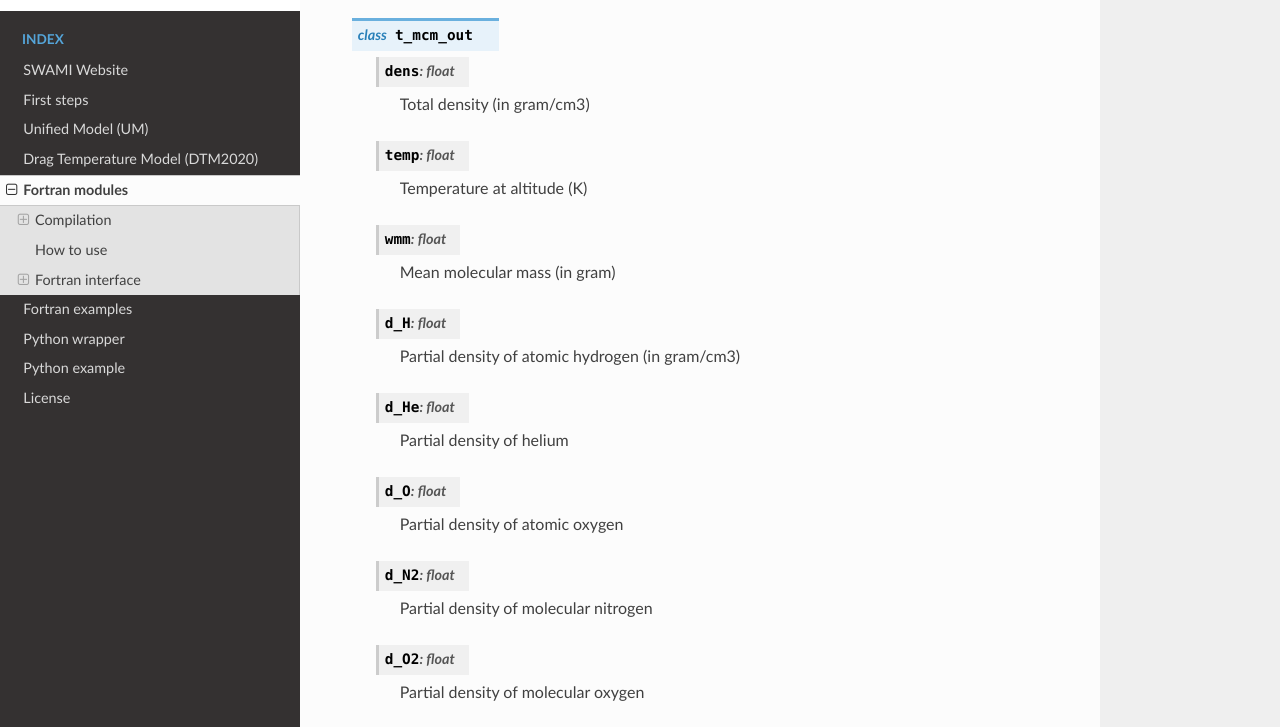
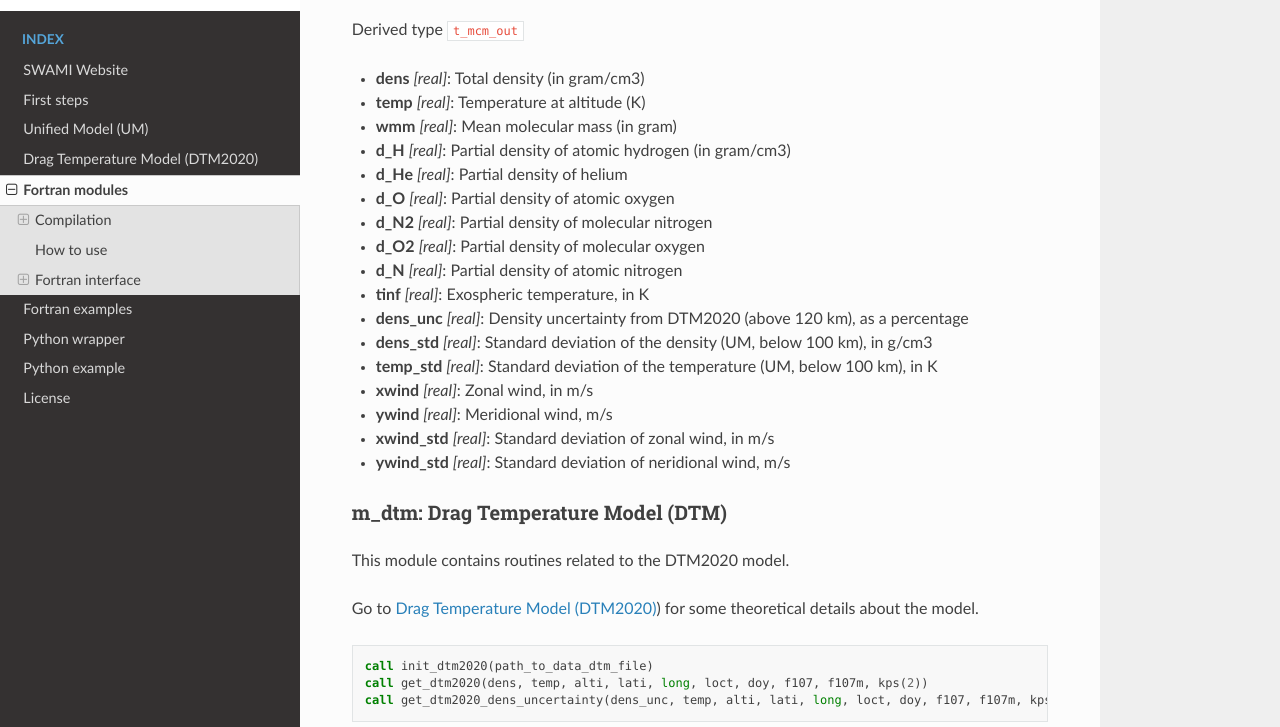
Before and after one commit to swami-h2020-eu/mcm, a Sphinx documentation site: the page built from docs/fortran.rst, in a window 1280 px wide and 1400 px high, scrolled down 1947 px. Shown: the part 238-965 px from the top of the window. Built offline with Sphinx 7.4.7 and the Read the Docs theme 2.0.0, drawn with Linux system fonts in a browser that asks for light colours; some of the changed text lies outside the part shown.

Commit message:
Fix fortran docs

```diff
--- a/docs/fortran.rst
+++ b/docs/fortran.rst
@@ -95,109 +95,25 @@ This module contains routines related to the MCM model, which combines the DTM (
 
 .. f:autosubroutine:: m_mcm/get_mcm
 
-.. py:class:: t_mcm_out
+Derived type ``t_mcm_out``
 
-   .. py:attribute:: dens
-      :type: float
-      :noindex:
-
-      Total density (in gram/cm3)
-
-   .. py:attribute:: temp
-      :type: float
-      :noindex:
-
-      Temperature at altitude (K)
-
-   .. py:attribute:: wmm
-      :type: float
-      :noindex:
-
-      Mean molecular mass (in gram)
-
-   .. py:attribute:: d_H
-      :type: float
-      :noindex:
-
-      Partial density of atomic hydrogen (in gram/cm3)
-
-   .. py:attribute:: d_He
-      :type: float
-      :noindex:
-
-      Partial density of helium
-
-   .. py:attribute:: d_O
-      :type: float
-      :noindex:
-
-      Partial density of atomic oxygen
-
-   .. py:attribute:: d_N2
-      :type: float
-      :noindex:
-
-      Partial density of molecular nitrogen
-
-   .. py:attribute:: d_O2
-      :type: float
-      :noindex:
-
-      Partial density of molecular oxygen
-
-   .. py:attribute:: d_N
-      :type: float
-      :noindex:
-
-      Partial density of atomic nitrogen
-
-   .. py:attribute:: tinf
-      :type: float
-      :noindex:
-
-      Exospheric temperature, in K
-
-   .. py:attribute:: dens_unc
-      :type: float
-      :noindex:
-
-      Density uncertainty from DTM2020 (above 120 km), as a percentage
-
-   .. py:attribute:: dens_std
-      :type: float
-      :noindex:
-
-      Standard deviation of the density (UM, below 100 km), in g/cm3
-
-   .. py:attribute:: temp_std
-      :type: float
-      :noindex:
-
-      Standard deviation of the temperature (UM, below 100 km), in K
-
-   .. py:attribute:: xwind
-      :type: float
-      :noindex:
-
-      Zonal wind, in m/s
-
-   .. py:attribute:: ywind
-      :type: float
-      :noindex:
-
-      Meridional wind, m/s
-
-   .. py:attribute:: xwind_std
-      :type: float
-      :noindex:
-
-      Standard deviation of zonal wind, in m/s
-
-   .. py:attribute:: ywind_std
-      :type: float
-      :noindex:
-
-      Standard deviation of neridional wind, m/s
+* **dens** *[real]*: Total density (in gram/cm3)
+* **temp** *[real]*: Temperature at altitude (K)
+* **wmm** *[real]*: Mean molecular mass (in gram)
+* **d_H** *[real]*: Partial density of atomic hydrogen (in gram/cm3)
+* **d_He** *[real]*: Partial density of helium
+* **d_O** *[real]*: Partial density of atomic oxygen
+* **d_N2** *[real]*: Partial density of molecular nitrogen
+* **d_O2** *[real]*: Partial density of molecular oxygen
+* **d_N** *[real]*: Partial density of atomic nitrogen
+* **tinf** *[real]*: Exospheric temperature, in K
+* **dens_unc** *[real]*: Density uncertainty from DTM2020 (above 120 km), as a percentage
+* **dens_std** *[real]*: Standard deviation of the density (UM, below 100 km), in g/cm3
+* **temp_std** *[real]*: Standard deviation of the temperature (UM, below 100 km), in K
+* **xwind** *[real]*: Zonal wind, in m/s
+* **ywind** *[real]*: Meridional wind, m/s
+* **xwind_std** *[real]*: Standard deviation of zonal wind, in m/s
+* **ywind_std** *[real]*: Standard deviation of neridional wind, m/s
 
 
 m_dtm: Drag Temperature Model (DTM)
@@ -223,71 +139,21 @@ Go to :ref:`Drag Temperature Model (DTM2020)`) for some theoretical details abou
 .. f:autosubroutine:: m_dtm/get_dtm2020_dens_uncertainty
 
 
-.. py:data:: DTM2020_DATA_FILENAME
-   :type: string
-   :value: "DTM_2020_F107_Kp.dat"
+Parameter ``DTM2020_DATA_FILENAME`` (*character*) is ``"DTM_2020_F107_Kp.dat"``
 
-.. py:class:: t_dtm_out
+Derived type ``t_dtm_out``
 
-   .. py:attribute:: dens
-      :type: float
-      :noindex:
-
-      Total density (in gram/cm3)
-
-   .. py:attribute:: temp
-      :type: float
-      :noindex:
-
-      Temperature at altitude (K)
-
-   .. py:attribute:: wmm
-      :type: float
-      :noindex:
-
-      Mean molecular mass (in gram)
-
-   .. py:attribute:: d_H
-      :type: float
-      :noindex:
-
-      Partial density of atomic hydrogen (in gram/cm3)
-
-   .. py:attribute:: d_He
-      :type: float
-      :noindex:
-
-      Partial density of helium
-
-   .. py:attribute:: d_O
-      :type: float
-      :noindex:
-
-      Partial density of atomic oxygen
-
-   .. py:attribute:: d_N2
-      :type: float
-      :noindex:
-
-      Partial density of molecular nitrogen
-
-   .. py:attribute:: d_O2
-      :type: float
-      :noindex:
-
-      Partial density of molecular oxygen
-
-   .. py:attribute:: d_N
-      :type: float
-      :noindex:
-
-      Partial density of atomic nitrogen
-
-   .. py:attribute:: tinf
-      :type: float
-      :noindex:
-
-      Exospheric temperature, in K
+* **dens** *[real]*: Total density (in gram/cm3)
+* **temp** *[real]*: Temperature at altitude (K)
+* **wmm** *[real]*: Mean molecular mass (in gram)
+* **d_H** *[real]*: Partial density of atomic hydrogen (in gram/cm3)
+* **d_He** *[real]*: Partial density of helium
+* **d_O** *[real]*: Partial density of atomic oxygen
+* **d_N2** *[real]*: Partial density of molecular nitrogen
+* **d_O2** *[real]*: Partial density of molecular oxygen
+* **d_N** *[real]*: Partial density of atomic nitrogen
+* **tinf** *[real]*: Exospheric temperature, in K
+* **dens_unc** *[real]*: Density uncertainty from DTM2020 (above 120 km), as a percentage
 
 
 m_um: Unified Model (UM)
```
